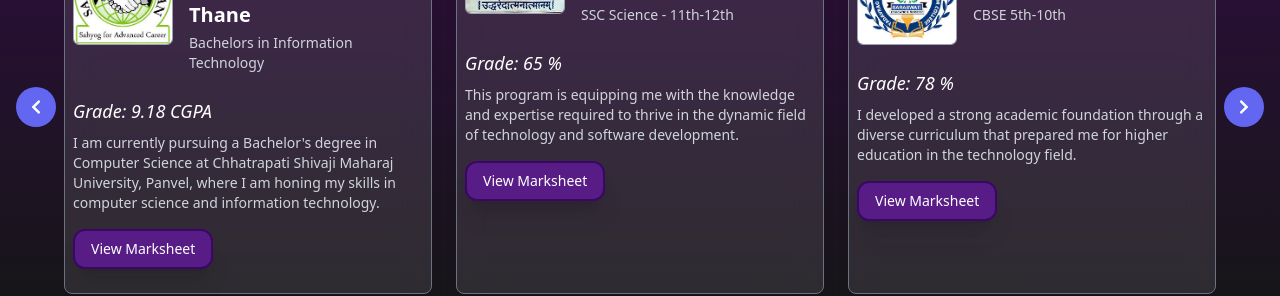
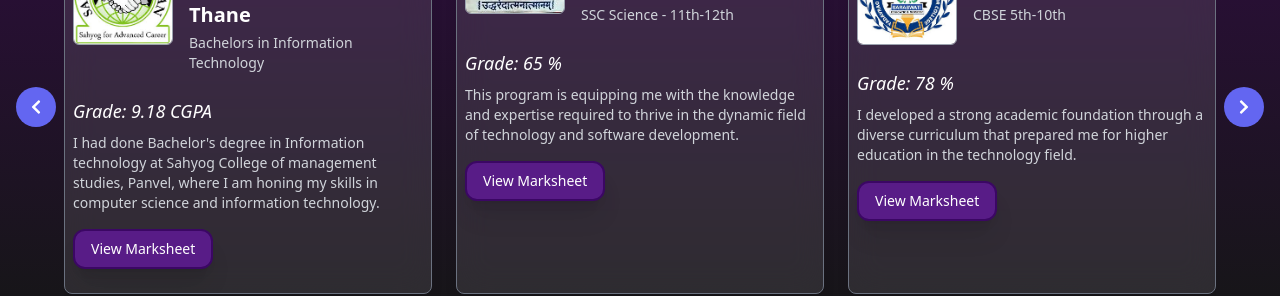
Before and after one commit to pratik-71/Portfolio_Website, a Next.js app: page / in a window 1280 px wide. Shown: the part 2400-2696 px from the top of the page. Built offline with nearby package versions, Linux system fonts and the light colour scheme.

Commit message:
text improved

```diff
--- a/componenets/Home/Education.jsx
+++ b/componenets/Home/Education.jsx
@@ -18,7 +18,7 @@ const Education = () => {
       startyear: "2020",
       endyear: "2023",
       description:
-        "I am currently pursuing a Bachelor's degree in Computer Science at Chhatrapati Shivaji Maharaj University, Panvel, where I am honing my skills in computer science and information technology.",
+        "I had done Bachelor's degree in Information technology at Sahyog College of management studies, Panvel, where I am honing my skills in computer science and information technology.",
     },
     {
       image: "/education/abhinav.jpeg",
```
